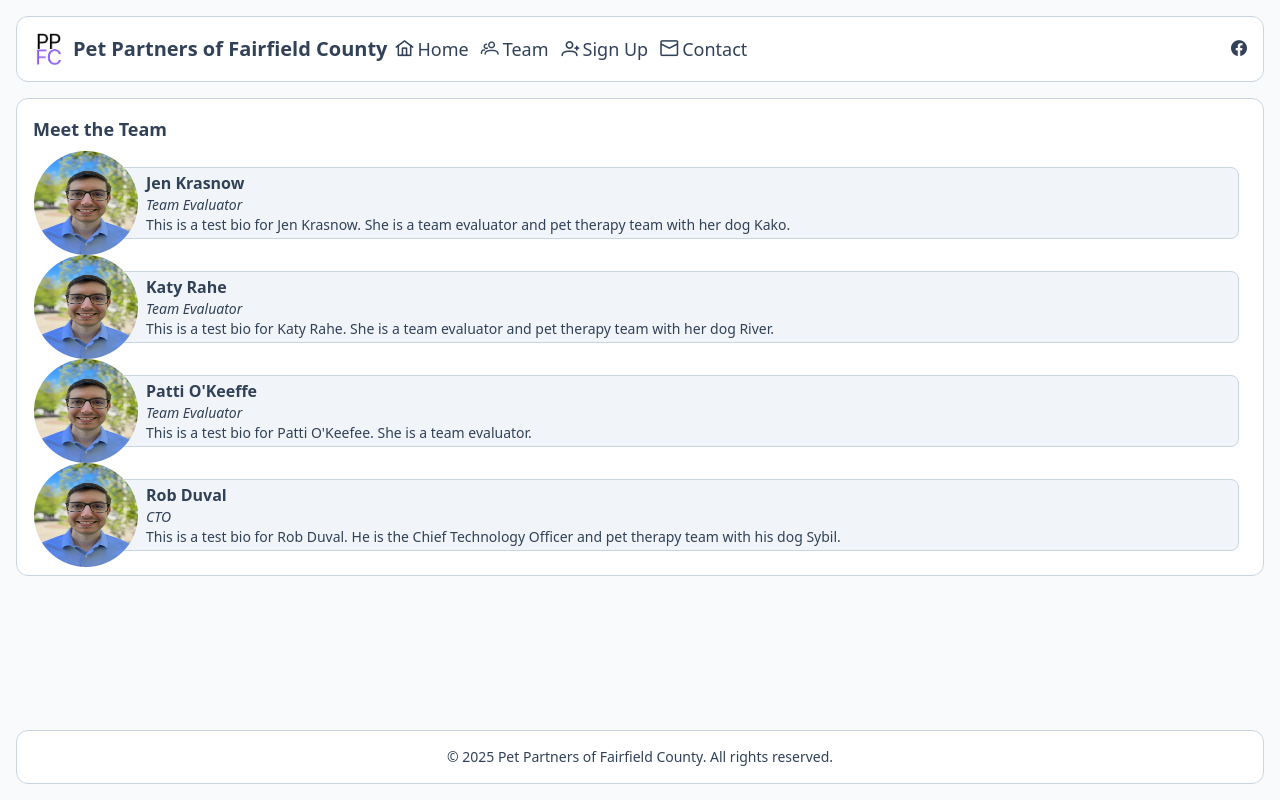
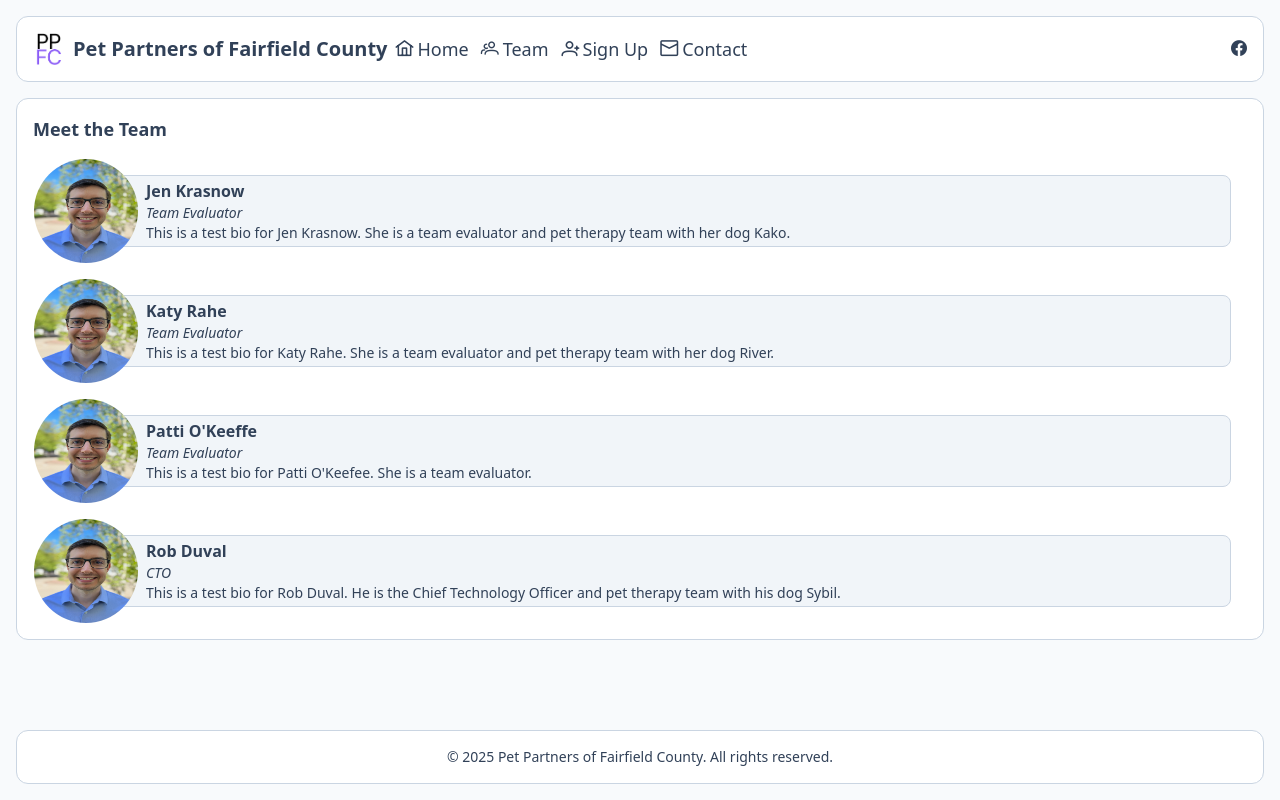
Before and after one commit to robduv/pet-partners-fc, a Vue app: page /team in a window 1280 px wide. Built offline with nearby package versions, Linux system fonts and the light colour scheme.

Commit message:
Fix margin

```diff
--- a/src/views/TeamView.vue
+++ b/src/views/TeamView.vue
@@ -35,7 +35,7 @@ const teamMembers: TeamMemberProps[] = [
   >
     <div class="text-lg font-bold">Meet the Team</div>
     <TeamMember
-      class="m-2 ml-6"
+      class="m-4 ml-6"
       v-for="(member, index) in teamMembers"
       :key="index"
       :name="member.name"
```
